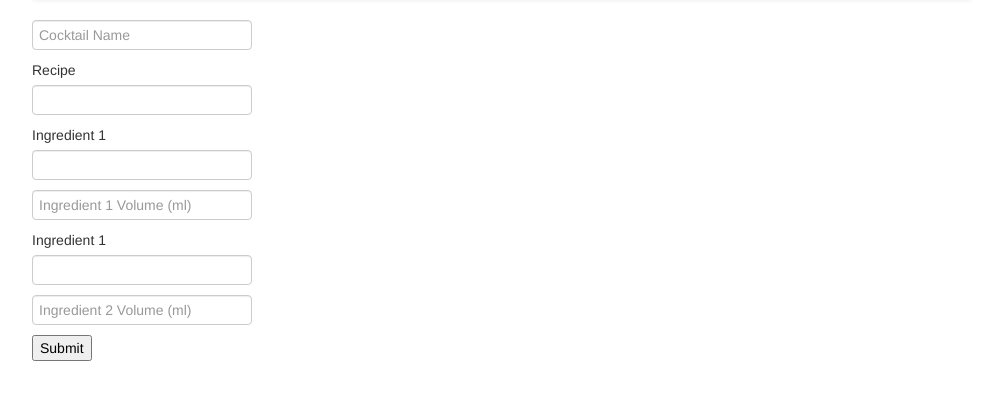
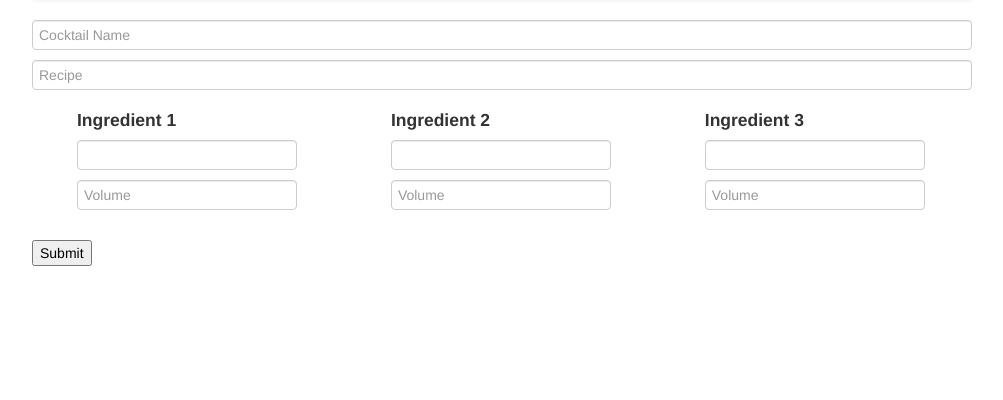
Before and after one commit to UVaCS4750-F13/spiritguide, a CakePHP app: the page made by app/View/Cocktails/add.ctp in a window 1280 px wide. Shown: the part 62-462 px from the top of the page, without its empty margins (138-1141 px from the left). Run offline with PHP 8.4 and a stand-in for CakePHP, Linux system fonts and the light colour scheme; the template is opened without the code that fills it, so the values that code supplies are empty; form fields are guessed from the names that the template uses; some libraries are stand-ins or nearby versions.

Commit message:
Change home title and improve cocktail add screen

```diff
--- a/app/View/Cocktails/add.ctp
+++ b/app/View/Cocktails/add.ctp
@@ -1,12 +1,24 @@
 <div class="cocktails form">
 	<?php echo $this->Form->create('Cocktail'); ?>
 	<fieldset>
-		<?php echo $this->Form->input('name', array('label' => false, 'div' => false, 'placeHolder' => 'Cocktail Name')); ?>
-		<?php echo $this->Form->input('recipe'); ?>
-		<?php echo $this->Form->input('ingredient_1', array('label' => 'Ingredient 1', 'options' => $ingredients)); ?>
-		<?php echo $this->Form->input('ingredient_1_volume', array('label' => false, 'placeHolder' => 'Ingredient 1 Volume (ml)')); ?>
-		<?php echo $this->Form->input('ingredient_2', array('label' => 'Ingredient 1', 'options' => $ingredients)); ?>
-		<?php echo $this->Form->input('ingredient_2_volume', array('label' => false, 'placeHolder' => 'Ingredient 2 Volume (ml)')); ?>
+		<?php echo $this->Form->input('name', array('label' => false, 'div' => false, 'placeHolder' => 'Cocktail Name', 'class' => 'input-block-level')); ?>
+		<?php echo $this->Form->input('recipe', array('label' => false, 'div' => false, 'placeHolder' => 'Recipe', 'class' => 'input-block-level')); ?>
+		<span class="ingredient-box">
+			<h4>Ingredient 1</h4>
+			<?php echo $this->Form->input('ingredient_1', array('label' => false, 'empty' => 'No Ingredient', 'options' => $ingredients)); ?>
+			<?php echo $this->Form->input('ingredient_1_volume', array('label' => false, 'placeHolder' => 'Volume')); ?>
+		</span>
+		<span class="ingredient-box">
+			<h4>Ingredient 2</h4>
+			<?php echo $this->Form->input('ingredient_2', array('label' => false, 'empty' => 'No Ingredient', 'options' => $ingredients)); ?>
+			<?php echo $this->Form->input('ingredient_2_volume', array('label' => false, 'placeHolder' => 'Volume')); ?>
+		</span>
+		<span class="ingredient-box">
+			<h4>Ingredient 3</h4>
+			<?php echo $this->Form->input('ingredient_3', array('label' => false, 'empty' => 'No Ingredient', 'options' => $ingredients)); ?>
+			<?php echo $this->Form->input('ingredient_3_volume', array('label' => false, 'placeHolder' => 'Volume')); ?>
+		</span>
 	</fieldset>
-	<?php echo $this->Form->end(__('Submit')); ?>
+	<br>
+	<?php echo $this->Form->end('Submit', array('action' => 'add')); ?>
 </div>
--- a/app/webroot/css/home.css
+++ b/app/webroot/css/home.css
@@ -6,8 +6,7 @@ body {
 }
 
 span h1 {
-	margin-top: 740px;
-	margin-left: 320px;
+	margin-top: 80%;
+	margin-left: 34%;
 	font-size: 60pt;
-	color: #49afcd;
 }
--- a/app/webroot/css/style.css
+++ b/app/webroot/css/style.css
@@ -80,3 +80,13 @@ html {
 span h5 {
 	float: right;
 }
+
+.ingredient-box {
+	display:inline-block;
+	margin-right: 45px;
+	margin-left: 45px;
+}
+
+.ingredient-submit {
+	margin-left: 300px;
+}
```
Also changed, not shown: app/Controller/CocktailsController.php (+21 -12 lines).
